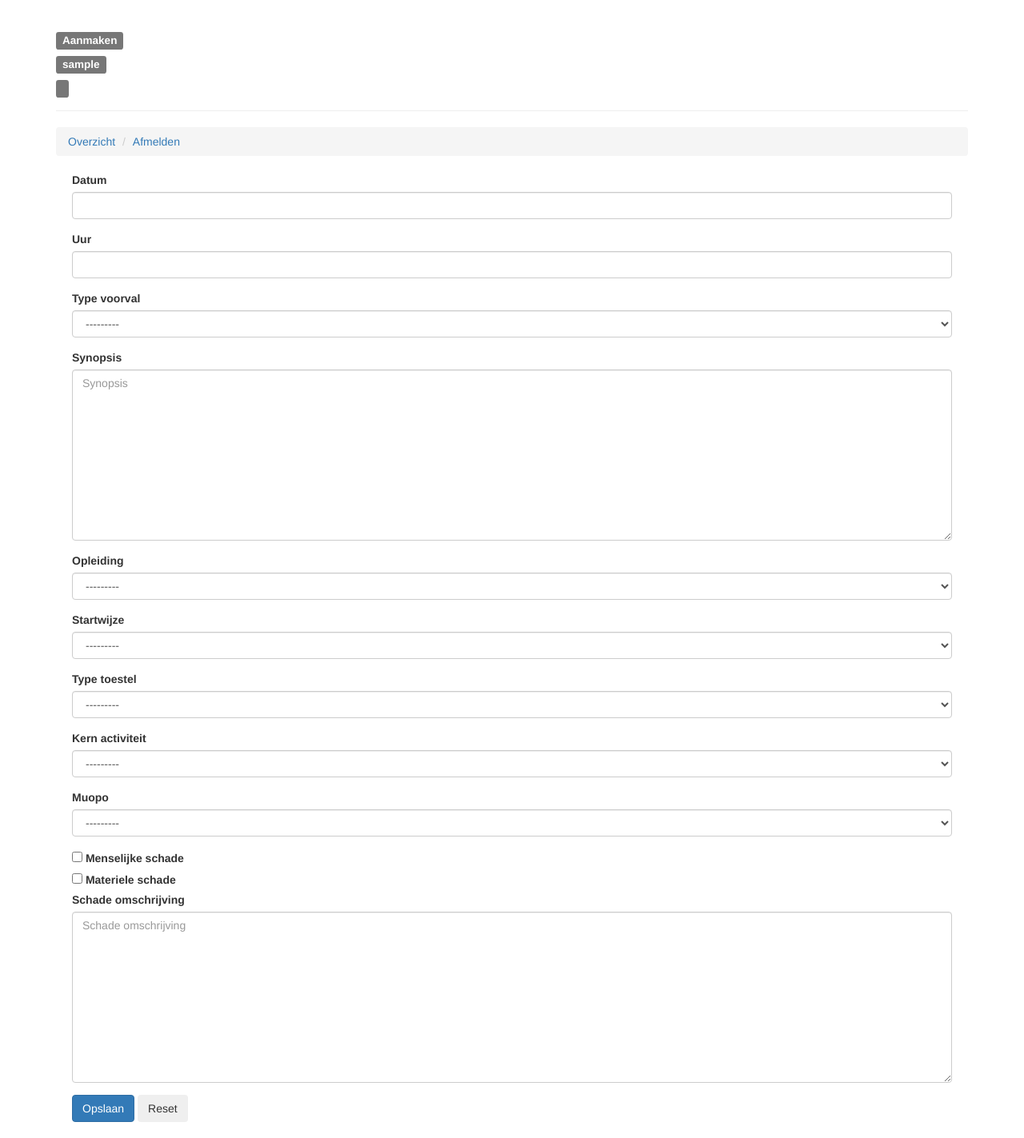
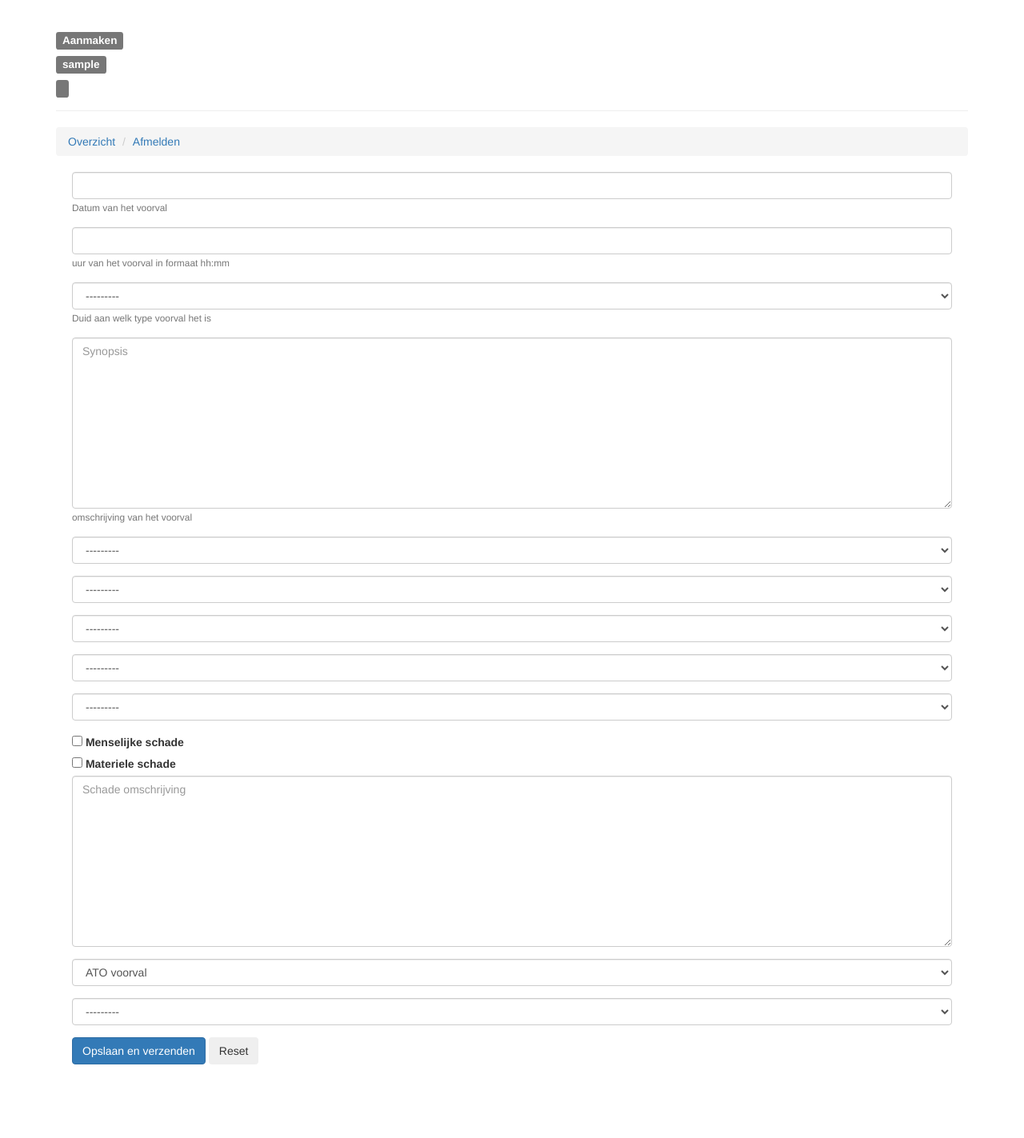
Before and after one commit to jefke-glider/gliding, a Django app: page /report_ia/create in a window 1280 px wide. Shown: the whole page at 80% size. After the commit the page ends 1331 px from the top, so only its background shows below. Run offline with Django 3.2, Linux system fonts and the light colour scheme; the visitor is signed in with stand-in values (Sample User, id 1); data that the repository does not hold is empty; parts of the project's set-up code (start-up, migrations or seed data) failed here and were passed over; some libraries are stand-ins or nearby versions.

Commit message:
bug fix in handling updates/insertion of maatregeln. They redirected to a list of all maatregelen, instead of maatregelen for a specific voorval added javascript stuff, like a datepicker and popups for help_text ->doesn't work quite good, the old help-texts are still being displayed on the form

```diff
--- a/ato/report_ia/forms.py
+++ b/ato/report_ia/forms.py
@@ -1,4 +1,3 @@
-
 from django.forms import ModelForm, Textarea
 from django import forms
 from django.utils.translation import ugettext_lazy as _
@@ -8,29 +7,41 @@
 
     class Meta:
         model = Voorval
+
+        ordering = ['-datum']
         fields = ( 'datum', 'uur', 'type_voorval', 'synopsis', 'opleiding', 'startwijze' ,
                    'type_toestel', 'kern_activiteit', 'muopo', 'menselijke_schade',
-                   'materiele_schade', 'schade_omschrijving')
-        help_texts = {
-            'datum': _('Datum van het voorval.'),
-            'uur': _('Uur van het voorval.'),
-            'type_voorval': _('Wat soort voorval betreft het hier'),
-            'synopsis': _('Geeft een omschrijving van het voorval'),
-            'opleiding': _('De opleiding waarin de leerling zich momenteel bevindt'),
-            'startwijze': _('Geef de startwijze aan'),
-            },
+                   'materiele_schade', 'schade_omschrijving', 'ato', 'potentieel_risico')
+        help_texts = { 'uur' : 'uur van het voorval in formaat hh:mm',
+                       'type_voorval' : 'Duid aan welk type voorval het is',
+                       'synopsis' : 'omschrijving van het voorval',
+                      }
         widgets = {
             'datum': forms.DateInput(attrs={'class': 'datepicker'}),
         }
+
+        def __init__(self, *args, **kwargs):
+            super(VoorvalForm, self).__init__(*args, **kwargs)
+            for field in self.fields:
+                help_text = self.fields[field].help_text
+                self.fields[field].help_text = ''
+                if help_text != '':
+                    self.fields[field].widget.attrs.update(
+                        {'class':'has-popover', 'data-content':help_text, 'data-placement':'right',
+                         'data-container':'body'})
 
 class MaatregelForm(ModelForm):
     synopsis = forms.CharField(label='synopsis voorval',
                                required=False,
                                widget=forms.Textarea(attrs={'cols': '80', 'rows':'10', 'disabled':True}))
+    in_werking = forms.DateField(required=False,
+                                 widget=forms.DateInput(attrs={'format':'%m/%d/%Y', 'class': 'datepicker'}))
+
     class Meta:
         model = Maatregel
-        fields = ('synopsis', 'omschrijving',)
+        fields = ('synopsis', 'omschrijving', 'in_werking')
         labels = {'omschrijving' : 'omschrijving maatregel'}
+        help_texts = { 'synopsis' : 'Omschrijving van het voorval' , },
 
 
 class ExportForm(forms.Form):
@@ -53,9 +64,13 @@
                                     help_text='geef het type bestand aan')
     tabel_to_export = forms.ChoiceField(TABLES, label='tabel',
                                         help_text='welke tabel exporteren')
-    export_date_from = forms.DateField(label='datum vanaf', widget=forms.DateInput(format='%m/%d/%Y'),
-                                       input_formats=('%m/%d/%Y',), required=False)
-    export_date_till = forms.DateField(label='datum tot', required=False)
+    export_date_from = forms.DateField(label='datum vanaf', required=False,
+                                       widget=forms.DateInput(attrs={'format':'%m/%d/%Y',
+                                                                     'class':'datepicker'}),
+
+                                       )
+    export_date_till = forms.DateField(label='datum tot', required=False,
+                                       widget=forms.DateInput(attrs={'format':'%m/%d/%Y','class': 'datepicker'}))
     #we autogenerate the filename for now
 #    filename = forms.CharField(label='bestandsnaam', max_length=100,
 #                               help_text='geef bestandsnaam met juiste extentie (.csv)')
--- a/ato/report_ia/templates/base.html
+++ b/ato/report_ia/templates/base.html
@@ -5,10 +5,15 @@
     <meta http-equiv="X-UA-Compatible" content="IE=edge">
     <meta name="viewport" content="width=device-width, initial-scale=1">
     <title>LVZC ATO</title>
+    <link rel="stylesheet" href="//code.jquery.com/ui/1.12.1/themes/base/jquery-ui.css">
+    <script src="https://code.jquery.com/jquery-1.12.4.js"></script>
+    <script src="https://code.jquery.com/ui/1.12.1/jquery-ui.js"></script>
     {% load bootstrap3 %}
     {% bootstrap_css %}
+    {% bootstrap_javascript %}
   </head>
   <body>
+
    <div class="container">
     {% block content %}
     {% endblock %}
--- a/ato/report_ia/templates/export_table.html
+++ b/ato/report_ia/templates/export_table.html
@@ -7,6 +7,12 @@
 	body: 900px;
     }
 </style>
+<script>
+$(document).ready(function() {
+	$('.has-popover').popover({'trigger':'hover'});
+	$('.datepicker').datepicker({'dateFormat':'dd/mm/yy'});
+});
+</script>
 <div class="page-header">
 	<h4><span class="label label-default"> Exporteren </span></h4>
 	<h4><span class="label label-default"> {{user.username}} </span></h4>
--- a/ato/report_ia/templates/maatregel_confirm_delete.html
+++ b/ato/report_ia/templates/maatregel_confirm_delete.html
@@ -14,7 +14,7 @@
 
 <div class="page-menu">
 <ul class="breadcrumb">
-	<li><a href="{% url 'report_ia:maatregel_lijst' %}">Overzicht maatregelen</a></li>
+	<li><a href="{% url 'report_ia:maatregel_lijst' voorval_id%}">Overzicht maatregelen</a></li>
 	<li><a href="{% url 'logout' %}">Afmelden</a></li>
 </ul>
 </div>
--- a/ato/report_ia/templates/maatregel_ingave_bevestiging.html
+++ b/ato/report_ia/templates/maatregel_ingave_bevestiging.html
@@ -20,7 +20,7 @@
 
 <div class="page-menu">
 <ul class="breadcrumb">
-	<li><a href="{% url 'report_ia:voorval_list' %}">Overzicht</a></li>
+	<li><a href="{% url 'report_ia:maatregel_lijst' voorval_id%}">Maatregelen</a></li>
 	<li><a href="{% url 'logout' %}">Afmelden</a></li>
 </ul>
 </div>
--- a/ato/report_ia/templates/maatregel_lijst.html
+++ b/ato/report_ia/templates/maatregel_lijst.html
@@ -34,6 +34,7 @@
                 <th>Datum voorval</th>
                 <th>Synopsis</th>
                 <th>Maatregel omschrijving</th>
+	        <th>In werking</td>
             </tr>
         </thead>
         <tbody>
@@ -42,6 +43,7 @@
 	    <td>{{ maatregel.voorval.datum|date:"SHORT_DATE_FORMAT" }}</td>
 	    <td>{{ maatregel.voorval.synopsis|truncatewords:20 }}</td>
 	    <td>{{ maatregel.omschrijving|truncatewords:20 }}</td>
+	    <td>{{ maatregel.in_werking|date:"SHORT_DATE_FORMAT" }}</td>
 	    <td><a href="{% url 'report_ia:maatregel_update' maatregel.id %}" class="btn btn-success btn-sm"><span class="glyphicon glyphicon-pencil"></span></a></td>
 	    <td><a href="{% url 'report_ia:maatregel_delete' maatregel.id %}" class="btn btn-danger btn-sm"><span class="glyphicon glyphicon-trash"></span></a></td>
 	   </tr>
--- a/ato/report_ia/templates/voorval_ingave.html
+++ b/ato/report_ia/templates/voorval_ingave.html
@@ -8,10 +8,10 @@
 	body: 900px;
     }
 </style>
-	  <script type="text/javascript" src="{% static "js/jquery.js" %}" />
  <script>
 $(document).ready(function() {
-    $('.datepicker').datepicker();
+	$('.has-popover').popover({'trigger':'hover'});
+	$('.datepicker').datepicker({'dateFormat':'dd/mm/yy'});
 });
   </script>
 <div class="page-header">
@@ -33,9 +33,12 @@
 <div class="ingave-class">
    <form  class="form-vertical" method="POST">
         {% csrf_token %}
-        {% bootstrap_form form layout="vertical" %}
+	{% for field in form %}
+	  {% bootstrap_label field.label_tag  %}
+	  {% bootstrap_field field show_label=False  %}
+        {% endfor %}
 	<button type="submit" class="btn btn-primary">
-	  {% bootstrap_icon "star" %} Opslaan
+	  {% bootstrap_icon "star" %} Opslaan en verzenden
 	</button>
 	<button type="Reset" class="btn">
 	  Reset
--- a/ato/report_ia/templates/voorval_lijst.html
+++ b/ato/report_ia/templates/voorval_lijst.html
@@ -38,7 +38,7 @@
                 <th>Opleiding</th>
                 <th>Synopsis</th>
 {% if ausr.is_admin or ausr.is_super%}
-	        <th colspan="2">Acties Voorval</th>
+	        <th colspan="1>Acties Voorval</th>
 	        <th colspan="2">Acties Maatregel</th>
 {% endif %}
             </tr>
@@ -62,11 +62,15 @@
 	    <td>{{ voorval.synopsis|truncatewords:20 }}</td>
 {% if ausr.is_admin or ausr.is_super%}
 	    <td><a href="{% url 'report_ia:voorval_update' voorval.id %}" class="btn btn-success btn-sm"><span class="glyphicon glyphicon-pencil"></span></a></td>
+{% endif %}
+{% if ausr.is_super %}
             {% if voorval.aantal_maatregelen %}
 	    <td><a href="{% url 'report_ia:voorval_delete' voorval.id %}" class="btn btn-danger btn-sm disabled"><span class="glyphicon glyphicon-trash"></span></a></td>
             {% else %}
 	    <td><a href="{% url 'report_ia:voorval_delete' voorval.id %}" class="btn btn-danger btn-sm"><span class="glyphicon glyphicon-trash"></span></a></td>
             {% endif %}
+{% endif %}
+{% if ausr.is_admin or ausr.is_super %}
 	<td><a href="{% url 'report_ia:maatregel_create' voorval.id %}" class="btn btn-success btn-sm"><span class="glyphicon glyphicon-plus-sign"></span></a></td>
 	<td><a href="{% url 'report_ia:maatregel_lijst' voorval.id %}" class="btn btn-success btn-sm"><span class="badge">{{ voorval.aantal_maatregelen }}</span></a></td>
 {% endif %}
--- a/ato/report_ia/urls.py
+++ b/ato/report_ia/urls.py
@@ -15,7 +15,7 @@
     url(r'^delete/(?P<pk>\d+$)', views.voorval_delete, name='voorval_delete'),
     url(r'^maatregel/lijst/(?P<pk>\d+$)', views.maatregel_list, name='maatregel_lijst'),
     url(r'^maatregel/create/(?P<voorval_pk>\d+$)', views.maatregel_create, name='maatregel_create'),
-    url(r'^maatregel/created$', views.maatregel_toegevoegd, name='maatregel_toegevoegd'),
+    url(r'^maatregel/created/(?P<voorval_id>\d+$)', views.maatregel_toegevoegd, name='maatregel_toegevoegd'),
     url(r'^maatregel/delete/(?P<pk>\d+$)', views.maatregel_delete, name='maatregel_delete'),
     url(r'^maatregel/edit/(?P<pk>\d+$)', views.maatregel_update, name='maatregel_update'),
 ]
--- a/ato/report_ia/views.py
+++ b/ato/report_ia/views.py
@@ -137,6 +137,7 @@
         my_model = form.save(commit=False)
         my_model.voorval = voorval
         my_model.save()
+        print(my_model.voorval.id)
         #we send an email to responsable persons
         email_to = ausr.email_admins() + ausr.email_supers()
         message = 'Er werd een nieuwe maatregel geregistreerd voor de club ' + ausr.club_naam()
@@ -147,14 +148,15 @@
             email_to,
             fail_silently=False,
             )
-        return redirect('report_ia:maatregel_toegevoegd')
-    return render(request, template_name, {'form':form, 'action':'create', 'club':ausr.club_naam()})
+        return redirect('report_ia:maatregel_toegevoegd', voorval_id=my_model.voorval.id)
+    return render(request, template_name, {'form':form, 'action':'create', 'club':ausr.club_naam(),
+                                           'voorval_id':''})
 
 @login_required
-def maatregel_toegevoegd(request, template_name="maatregel_ingave_bevestiging.html"):
+def maatregel_toegevoegd(request, voorval_id, template_name="maatregel_ingave_bevestiging.html"):
     ausr = Ato(request.user)
     emails = ausr.email_admins() + ausr.email_supers()
-    return render(request, template_name, {'emails' : emails, 'club':ausr.club_naam()})
+    return render(request, template_name, {'emails' : emails, 'club':ausr.club_naam(), 'voorval_id':voorval_id})
 
 @login_required
 def maatregel_list(request, pk = None, template_name='maatregel_lijst.html'):
@@ -165,7 +167,7 @@
         else:
             maatregel = Maatregel.objects.all()
     elif ausr.is_admin:
-        maatregel = Maatregel.objects.filter(voorval__club=ausr.club())
+        maatregel = Maatregel.objects.filter(voorval__id=pk)
     else:
         print('shouldnt reach this')
     #recent voorval where ingave < 1 week
@@ -179,17 +181,20 @@
 def maatregel_delete(request, pk, template_name="maatregel_confirm_delete.html"):
     ausr = Ato(request.user)
     maatregel = get_object_or_404(Maatregel, pk=pk)
+    voorval_id = maatregel.voorval.id
     if request.method=='POST':
         maatregel.delete()
-        return redirect('report_ia:maatregel_lijst')
-    return render(request, template_name, {'maatregel':maatregel, 'club':ausr.club_naam()})
+        return redirect('report_ia:maatregel_lijst', pk=voorval_id)
+    return render(request, template_name, {'maatregel':maatregel, 'club':ausr.club_naam(), 'voorval_id':voorval_id})
 
 @login_required
 def maatregel_update(request, pk, template_name='maatregel_ingave.html'):
     ausr = Ato(request.user)
     maatregel = get_object_or_404(Maatregel, pk=pk)
     form = MaatregelForm(request.POST or None, instance = maatregel, initial={'synopsis':maatregel.voorval.synopsis})
+    #print (form.fields['voorval_.id)
     if form.is_valid():
         form.save()
-        return redirect('report_ia:maatregel_lijst')
-    return render(request, template_name, {'form':form, 'action':'update','club':ausr.club_naam()})
+        return redirect('report_ia:maatregel_lijst', pk=maatregel.voorval.id )
+    return render(request, template_name, {'form':form, 'action':'update','club':ausr.club_naam(),
+                                           'voorval_id':maatregel.voorval.id})
```
Also changed, not shown: ato/report_ia/models.py (+23 -13 lines), ato/report_ia/templates/maatregel_ingave.html (+11 -1 lines), ato/report_ia/migrations/0027_auto_20170117_1456.py (added), ato/report_ia/migrations/0028_auto_20170117_1916.py (added).
